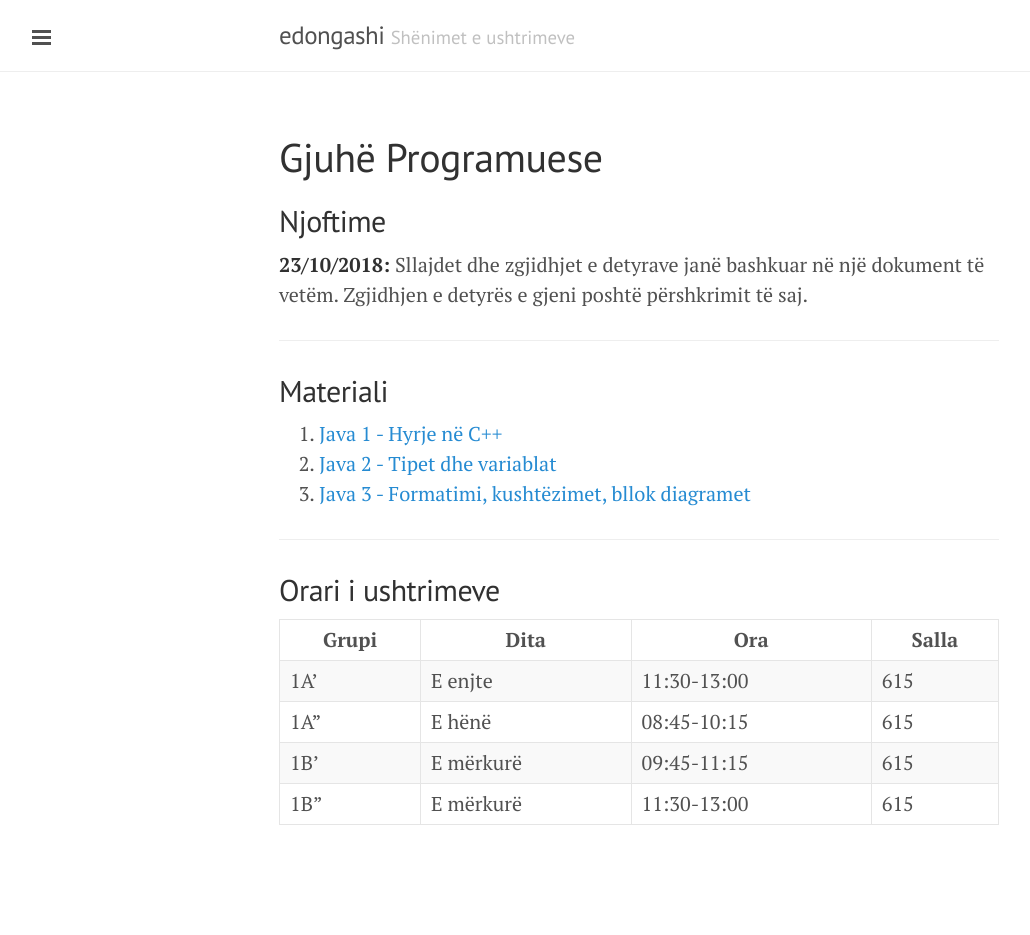
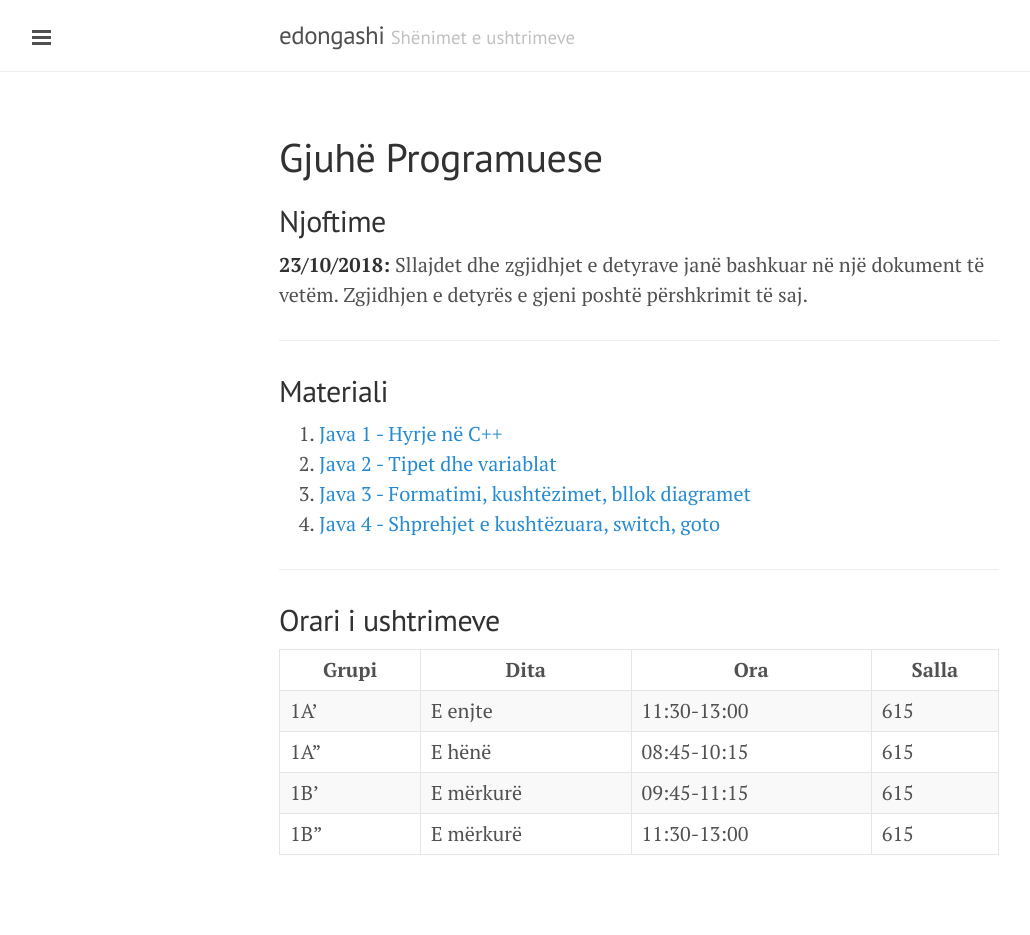
Before and after one commit to blerimrexha/edongashi.github.io, a Jekyll site: the page built from lendet/gjuhe-programuese/index.md, in a window 1280 px wide. Shown: the whole page, without its empty margins (1-1031 px from the left). Built offline with Jekyll 4.4.1, drawn with Linux system fonts in a browser that asks for light colours; our own code applies the rules of GitHub Pages for plain Markdown files; before the commit the page ends 905 px from its top, so only the background shows below that.

Commit message:
Update lendet/gjuhe-programuese/index.md

```diff
--- a/lendet/gjuhe-programuese/index.md
+++ b/lendet/gjuhe-programuese/index.md
@@ -17,6 +17,7 @@ noslides: true
 1. [Java 1 - Hyrje në C++](/lendet/gjuhe-programuese/java1)
 2. [Java 2 - Tipet dhe variablat](/lendet/gjuhe-programuese/java2)
 2. [Java 3 - Formatimi, kushtëzimet, bllok diagramet](/lendet/gjuhe-programuese/java3)
+2. [Java 4 - Shprehjet e kushtëzuara, switch, goto](/lendet/gjuhe-programuese/java4)
 
 ---
 
```
